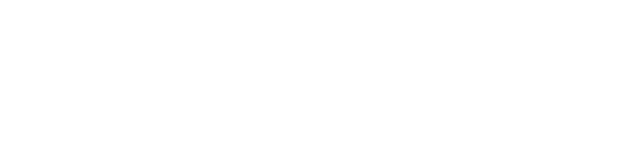
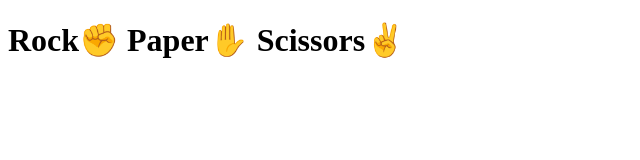
Before and after one commit to sjnp/rock-paper-scissors, a plain HTML site: page index.html in a window 1280 px wide. Shown: the whole page, without its empty margins (0-640 px from the left). Drawn offline with Linux system fonts and the light colour scheme.

Commit message:
add some heading

```diff
--- a/app.js
+++ b/app.js
@@ -0,0 +1 @@
+const handState = ["✊", "✋", "✌️"]
--- a/index.html
+++ b/index.html
@@ -5,9 +5,16 @@
     <meta charset="UTF-8">
     <meta http-equiv="X-UA-Compatible" content="IE=edge">
     <meta name="viewport" content="width=device-width, initial-scale=1.0">
-    <title>Document</title>
+    <title>Rock-Paper-Scissors</title>
 </head>
 <body>
+    <div class="main">
+        <div class="main-header">
+            <h1>Rock✊ Paper✋ Scissors✌</h1>
+        </div>
+
+
+    </div>
 
     <script src="app.js"></script>
 </body>
```
